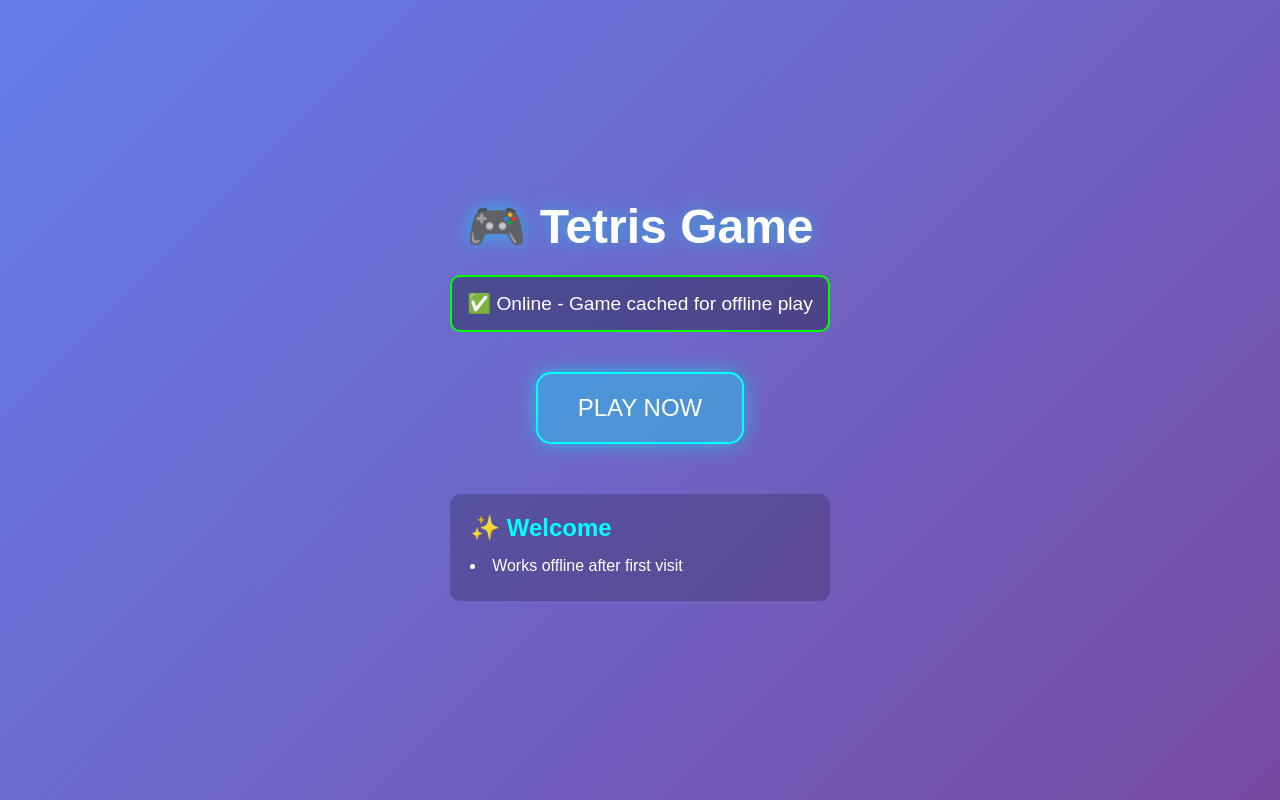
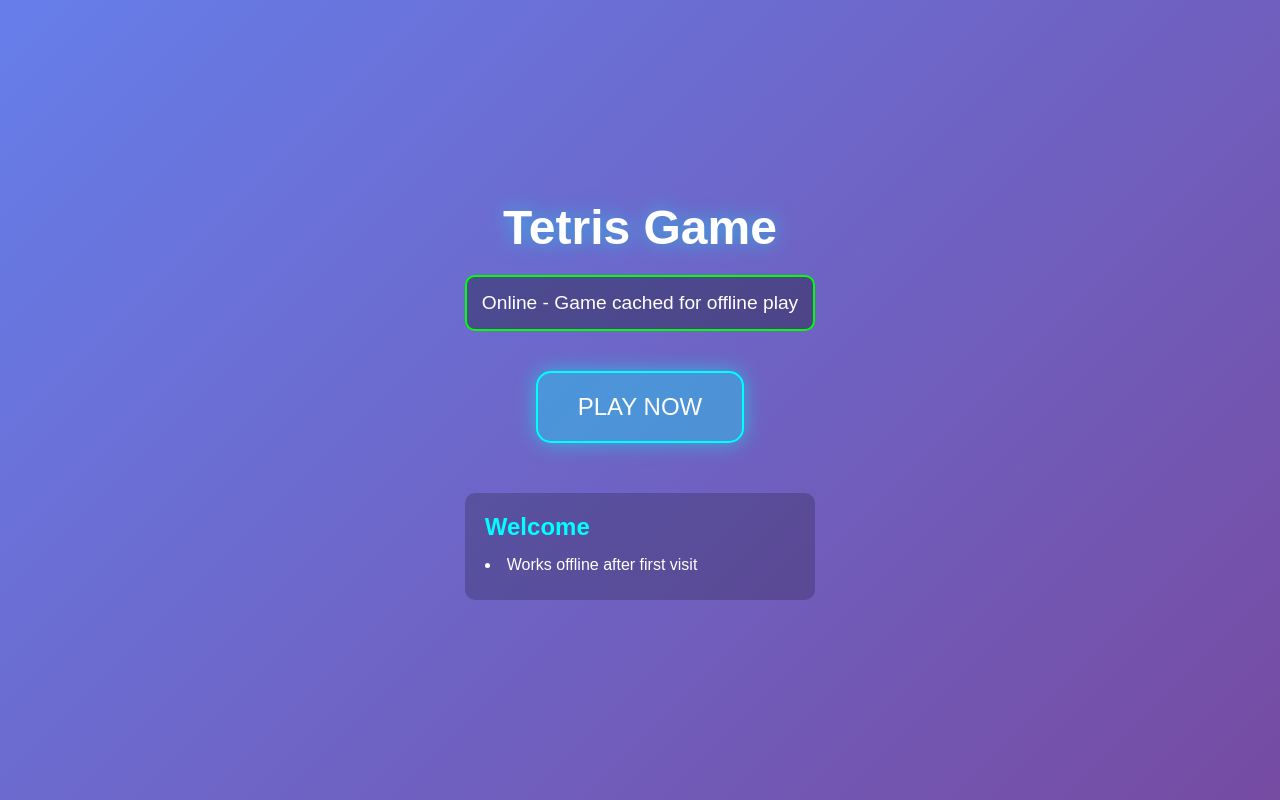
Before and after one commit to srkorwho/offline-tetris, a plain HTML site: page index.html in a window 1280 px wide. Drawn offline with Linux system fonts and the light colour scheme.

Commit message:
remove shitty emojis ai put

```diff
--- a/index.html
+++ b/index.html
@@ -89,7 +89,7 @@
 </head>
 <body>
     <div class="container">
-        <h1>🎮 Tetris Game</h1>
+        <h1>Tetris Game</h1>
 
         <div class="status" id="status">
             <span id="statusText">Checking connection...</span>
@@ -98,7 +98,7 @@
         <a href="tetris.html" class="play-button">PLAY NOW</a>
 
         <div class="info">
-            <h2>✨ Welcome</h2>
+            <h2>Welcome</h2>
             <ul>
                 <li>Works offline after first visit</li>
 
@@ -119,10 +119,10 @@
 
             if (navigator.onLine) {
                 statusDiv.className = 'status online';
-                statusText.textContent = '✅ Online - Game cached for offline play';
+                statusText.textContent = 'Online - Game cached for offline play';
             } else {
                 statusDiv.className = 'status offline';
-                statusText.textContent = '📴 Offline - Playing from cache';
+                statusText.textContent = 'Offline - Playing from cache';
             }
         }
 
@@ -131,4 +131,5 @@
         window.addEventListener('offline', updateStatus);
     </script>
 </body>
+
 </html>
```
